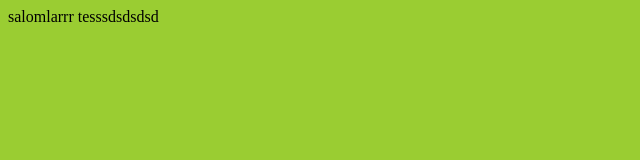
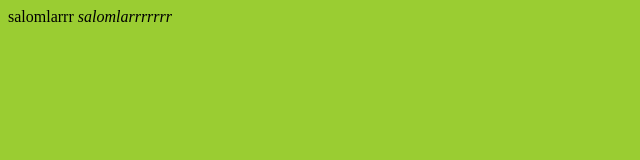
Before and after one commit to the-rustambek/testoviy, a plain HTML site: page index.html in a window 1280 px wide. Shown: the full height of the page, 0-640 px from the left. Drawn offline with Linux system fonts and the light colour scheme.

Commit message:
addd abduraxim

```diff
--- a/index.html
+++ b/index.html
@@ -8,7 +8,7 @@
 <body style="background-color: yellowgreen;">
     salomlarrr
 
-    tesssdsdsdsd
+    <i>salomlarrrrrrr</i>
 
 </body>
 </html>
```
